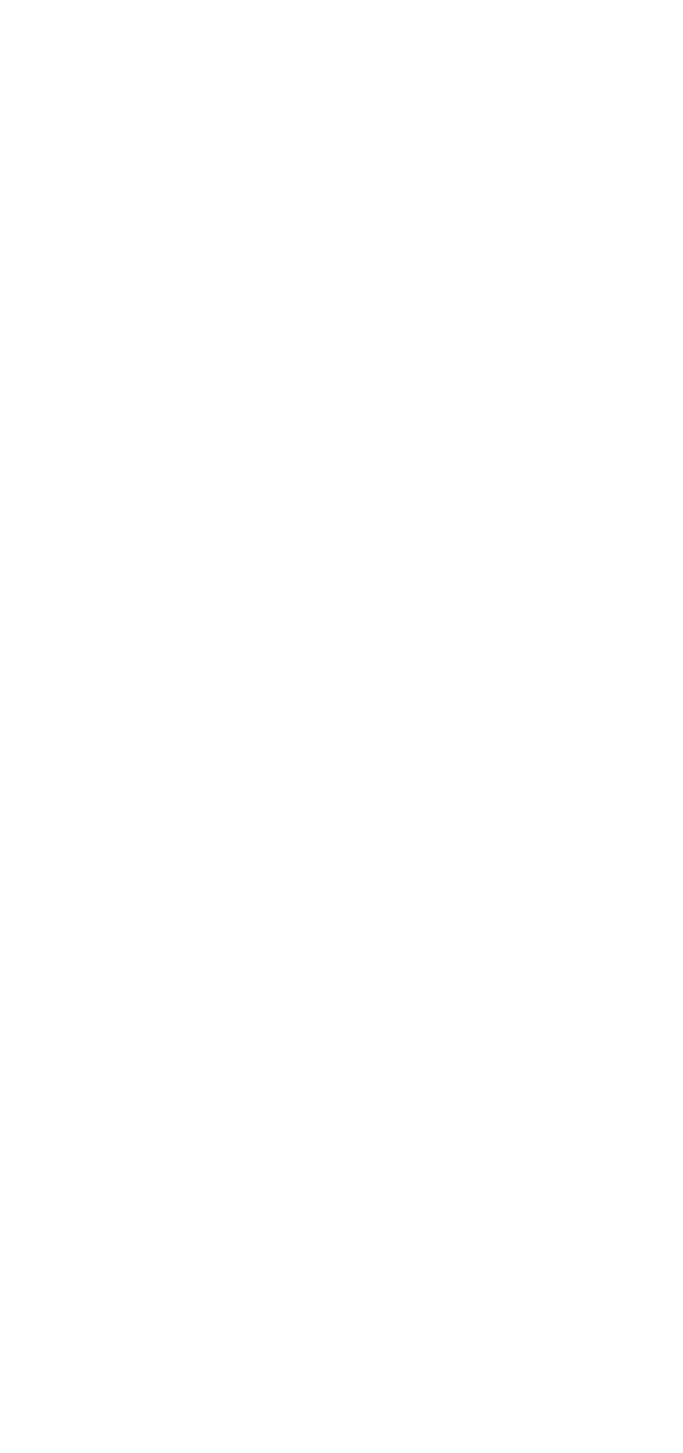
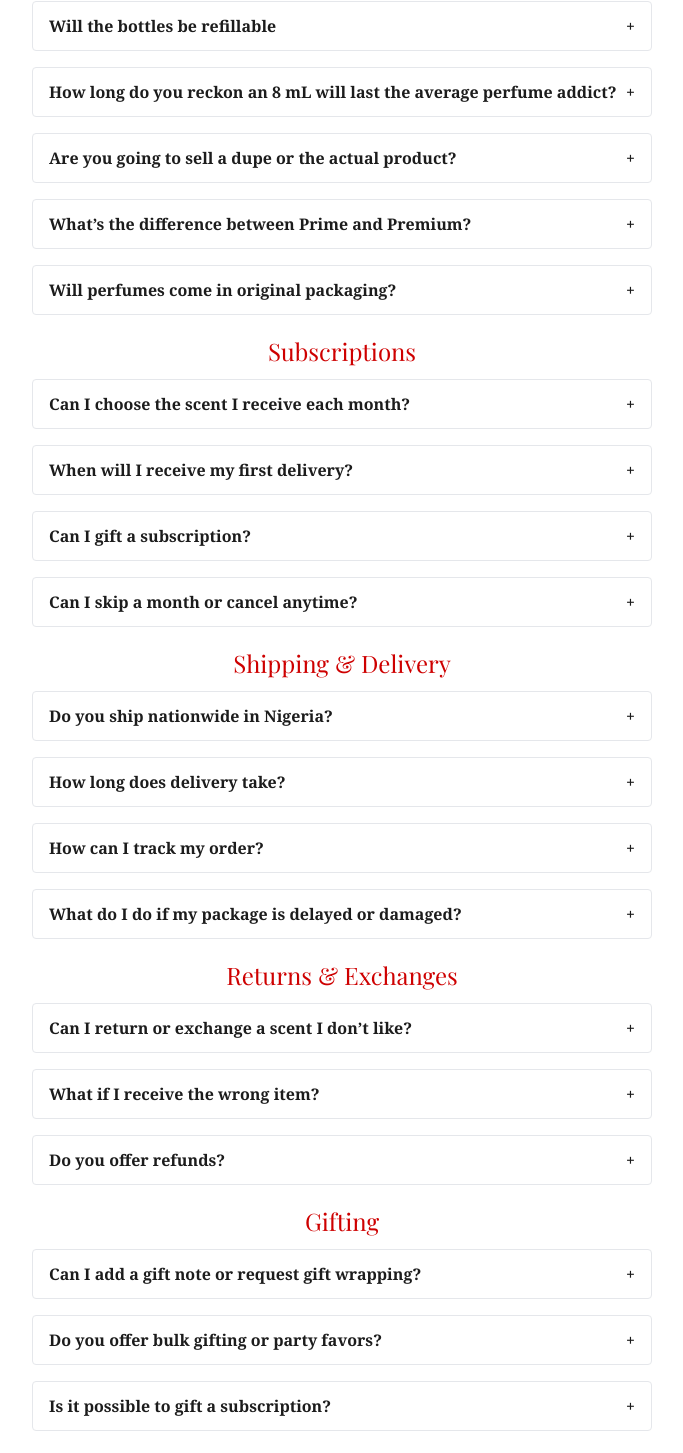
Before and after one commit to life-online/forvrmurr-fe, a Next.js app: page /faq in a window 1280 px wide. Shown: the part 927-2380 px from the top of the page, without its empty margins (298-981 px from the left). Before the commit the page ends 800 px from the top, so only its background shows below. Built offline with nearby package versions, Linux system fonts and the light colour scheme; a web font is replaced by a local one.

Commit message:
faq done

```diff
--- a/src/app/faq/page.tsx
+++ b/src/app/faq/page.tsx
@@ -1,13 +1,18 @@
+"use client";
 import AnnouncementBar from "@/components/layout/AnnouncementBar";
+import Footer from "@/components/layout/Footer";
 import Navbar from "@/components/layout/Navbar";
+import { GeneralFaq } from "@/data/preference";
 import Image from "next/image";
+import { useState } from "react";
 
 export default function Faq() {
+  const [openFaq, setOpenFaq] = useState<number | null>(null);
   return (
-    <div className="min-h-screen bg-white flex flex-col gap-5">
+    <div className="min-h-screen bg-white flex flex-col ">
       <AnnouncementBar message="New collection revealed monthly!" />
       <Navbar />
-      <div className="h-[30vh]">
+      <div className="h-[60vh]">
         <Image
           src={"/images/category_selection/faqBanner.png"}
           alt="banner"
@@ -16,7 +21,55 @@ export default function Faq() {
           height={1000}
         />
       </div>
-      <div className="flex flex-col gap-2">p.text-xl.</div>
+      <div className="flex flex-col items-center gap-5 p-5">
+        <div className="flex flex-col lg:w-[30%] md:w-[50%] w-[80%] gap-2">
+          <p className="text-xl lg:text-2xl text-center text-[#8B0000]">FAQS</p>
+          <p className="text-xl leading-12 md:text-2xl text-center w-full  lg:text-3xl text-black">
+            Explore our FAQ section for all your burning questions answered.
+          </p>
+        </div>
+        <div className="flex w-full items-center justify-between">
+          <p className="text-sm text-[#C8102E]">Showing 26 questions</p>
+        </div>
+        <div className="flex flex-col items-center gap-3 w-[80%] lg:w-[50%]">
+          {GeneralFaq.map((item, index) => (
+            <div
+              className="flex flex-col items-center gap-3 w-full"
+              key={index}
+            >
+              <p className="text-xl lg:text-2xl text-[#CE0000]">{item.name}</p>
+              <div className="flex flex-col gap-2 w-full">
+                {item.questions.map((faq, idx) => (
+                  <div
+                    key={faq.q}
+                    className="mb-2 border border-gray-200 rounded overflow-hidden bg-white"
+                  >
+                    <button
+                      className="w-full text-left font-serif font-semibold text-[#1C1C1C] px-4 py-3 focus:outline-none flex justify-between items-center"
+                      onClick={() => setOpenFaq(openFaq === idx ? null : idx)}
+                    >
+                      <span>{faq.q}</span>
+                      <span className="ml-2">
+                        {openFaq === idx ? "-" : "+"}
+                      </span>
+                    </button>
+                    {openFaq === idx && (
+                      <div className="text-[#1C1C1C] mt-0 px-4 pb-3 text-sm">
+                        {faq.a}
+                      </div>
+                    )}
+                  </div>
+                ))}
+              </div>
+            </div>
+          ))}
+          <p className="text-sm text-black">
+            still need help?{" "}
+            <span className="underline text-[#C8102E]">Contact Us here</span>
+          </p>
+        </div>
+      </div>
+      <Footer />
     </div>
   );
 }
--- a/src/app/profile/page.tsx
+++ b/src/app/profile/page.tsx
@@ -52,7 +52,7 @@ export default function ProfilePage() {
             onClose={onCloseSideBar}
             dirs={dirs}
             view={view}
-            setView={setView}
+            onClickView={onClickMenu}
             hoveredDir={hoveredDir}
             setHoveredDir={setHoveredDir}
           />
--- a/src/components/profile/MobileSideBar.tsx
+++ b/src/components/profile/MobileSideBar.tsx
@@ -7,7 +7,7 @@ import React, { Dispatch, SetStateAction } from "react";
 interface SideBarrops {
   isOpen: boolean;
   onClose: () => void;
-  setView: Dispatch<SetStateAction<string>>;
+  onClickView: (dir: string) => void;
   view: string;
   setHoveredDir: Dispatch<SetStateAction<string | undefined>>;
   hoveredDir: string | undefined;
@@ -17,7 +17,7 @@ interface SideBarrops {
 const ProfileMobileSideBar: React.FC<SideBarrops> = ({
   isOpen,
   onClose,
-  setView,
+  onClickView,
   view,
   setHoveredDir,
   hoveredDir,
@@ -42,7 +42,7 @@ const ProfileMobileSideBar: React.FC<SideBarrops> = ({
               <div
                 className="flex items-center gap-1  cursor-pointer"
                 key={index}
-                onClick={() => setView(item)}
+                onClick={() => onClickView(item)}
                 onMouseEnter={() => setHoveredDir(item)}
                 onMouseLeave={() => setHoveredDir(undefined)}
               >
--- a/src/data/preference.ts
+++ b/src/data/preference.ts
@@ -145,3 +145,107 @@ export const MockAddons = [
     img: "/images/category_selection/premium_center.png",
   },
 ];
+
+export const GeneralFaq = [
+  {
+    name: "General",
+    questions: [
+      {
+        q: "Will the bottles be refillable",
+        a: `While your monthly scent is curated based on your quiz results, we're building something even better—your wishlist. Add scents you love to your wishlist and we’ll prioritize them in your upcoming deliveries. Coming soon to your subscription dashboard!`,
+      },
+      {
+        q: "How long do you reckon an 8 mL will last the average perfume addict?",
+        a: `While your monthly scent is curated based on your quiz results, we're building something even better—your wishlist. Add scents you love to your wishlist and we’ll prioritize them in your upcoming deliveries. Coming soon to your subscription dashboard!`,
+      },
+      {
+        q: "Are you going to sell a dupe or the actual product?",
+        a: `While your monthly scent is curated based on your quiz results, we're building something even better—your wishlist. Add scents you love to your wishlist and we’ll prioritize them in your upcoming deliveries. Coming soon to your subscription dashboard!`,
+      },
+      {
+        q: "What’s the difference between Prime and Premium?",
+        a: `While your monthly scent is curated based on your quiz results, we're building something even better—your wishlist. Add scents you love to your wishlist and we’ll prioritize them in your upcoming deliveries. Coming soon to your subscription dashboard!`,
+      },
+      {
+        q: "Will perfumes come in original packaging?",
+        a: `While your monthly scent is curated based on your quiz results, we're building something even better—your wishlist. Add scents you love to your wishlist and we’ll prioritize them in your upcoming deliveries. Coming soon to your subscription dashboard!`,
+      },
+    ],
+  },
+  {
+    name: "Subscriptions",
+    questions: [
+      {
+        q: "Can I choose the scent I receive each month?",
+        a: `While your monthly scent is curated based on your quiz results, we're building something even better—your wishlist. Add scents you love to your wishlist and we’ll prioritize them in your upcoming deliveries. Coming soon to your subscription dashboard!`,
+      },
+      {
+        q: "When will I receive my first delivery?",
+        a: `While your monthly scent is curated based on your quiz results, we're building something even better—your wishlist. Add scents you love to your wishlist and we’ll prioritize them in your upcoming deliveries. Coming soon to your subscription dashboard!`,
+      },
+      {
+        q: "Can I gift a subscription?",
+        a: `While your monthly scent is curated based on your quiz results, we're building something even better—your wishlist. Add scents you love to your wishlist and we’ll prioritize them in your upcoming deliveries. Coming soon to your subscription dashboard!`,
+      },
+      {
+        q: "Can I skip a month or cancel anytime?",
+        a: `While your monthly scent is curated based on your quiz results, we're building something even better—your wishlist. Add scents you love to your wishlist and we’ll prioritize them in your upcoming deliveries. Coming soon to your subscription dashboard!`,
+      },
+    ],
+  },
+  {
+    name: "Shipping & Delivery",
+    questions: [
+      {
+        q: "Do you ship nationwide in Nigeria?",
+        a: `While your monthly scent is curated based on your quiz results, we're building something even better—your wishlist. Add scents you love to your wishlist and we’ll prioritize them in your upcoming deliveries. Coming soon to your subscription dashboard!`,
+      },
+      {
+        q: "How long does delivery take?",
+        a: `While your monthly scent is curated based on your quiz results, we're building something even better—your wishlist. Add scents you love to your wishlist and we’ll prioritize them in your upcoming deliveries. Coming soon to your subscription dashboard!`,
+      },
+      {
+        q: "How can I track my order?",
+        a: `While your monthly scent is curated based on your quiz results, we're building something even better—your wishlist. Add scents you love to your wishlist and we’ll prioritize them in your upcoming deliveries. Coming soon to your subscription dashboard!`,
+      },
+      {
+        q: "What do I do if my package is delayed or damaged?",
+        a: `While your monthly scent is curated based on your quiz results, we're building something even better—your wishlist. Add scents you love to your wishlist and we’ll prioritize them in your upcoming deliveries. Coming soon to your subscription dashboard!`,
+      },
+    ],
+  },
+  {
+    name: "Returns & Exchanges",
+    questions: [
+      {
+        q: "Can I return or exchange a scent I don’t like?",
+        a: `While your monthly scent is curated based on your quiz results, we're building something even better—your wishlist. Add scents you love to your wishlist and we’ll prioritize them in your upcoming deliveries. Coming soon to your subscription dashboard!`,
+      },
+      {
+        q: "What if I receive the wrong item?",
+        a: `While your monthly scent is curated based on your quiz results, we're building something even better—your wishlist. Add scents you love to your wishlist and we’ll prioritize them in your upcoming deliveries. Coming soon to your subscription dashboard!`,
+      },
+      {
+        q: "Do you offer refunds?",
+        a: `While your monthly scent is curated based on your quiz results, we're building something even better—your wishlist. Add scents you love to your wishlist and we’ll prioritize them in your upcoming deliveries. Coming soon to your subscription dashboard!`,
+      },
+    ],
+  },
+  {
+    name: "Gifting",
+    questions: [
+      {
+        q: "Can I add a gift note or request gift wrapping?",
+        a: `While your monthly scent is curated based on your quiz results, we're building something even better—your wishlist. Add scents you love to your wishlist and we’ll prioritize them in your upcoming deliveries. Coming soon to your subscription dashboard!`,
+      },
+      {
+        q: "Do you offer bulk gifting or party favors?",
+        a: `While your monthly scent is curated based on your quiz results, we're building something even better—your wishlist. Add scents you love to your wishlist and we’ll prioritize them in your upcoming deliveries. Coming soon to your subscription dashboard!`,
+      },
+      {
+        q: "Is it possible to gift a subscription?",
+        a: `While your monthly scent is curated based on your quiz results, we're building something even better—your wishlist. Add scents you love to your wishlist and we’ll prioritize them in your upcoming deliveries. Coming soon to your subscription dashboard!`,
+      },
+    ],
+  },
+];
```
